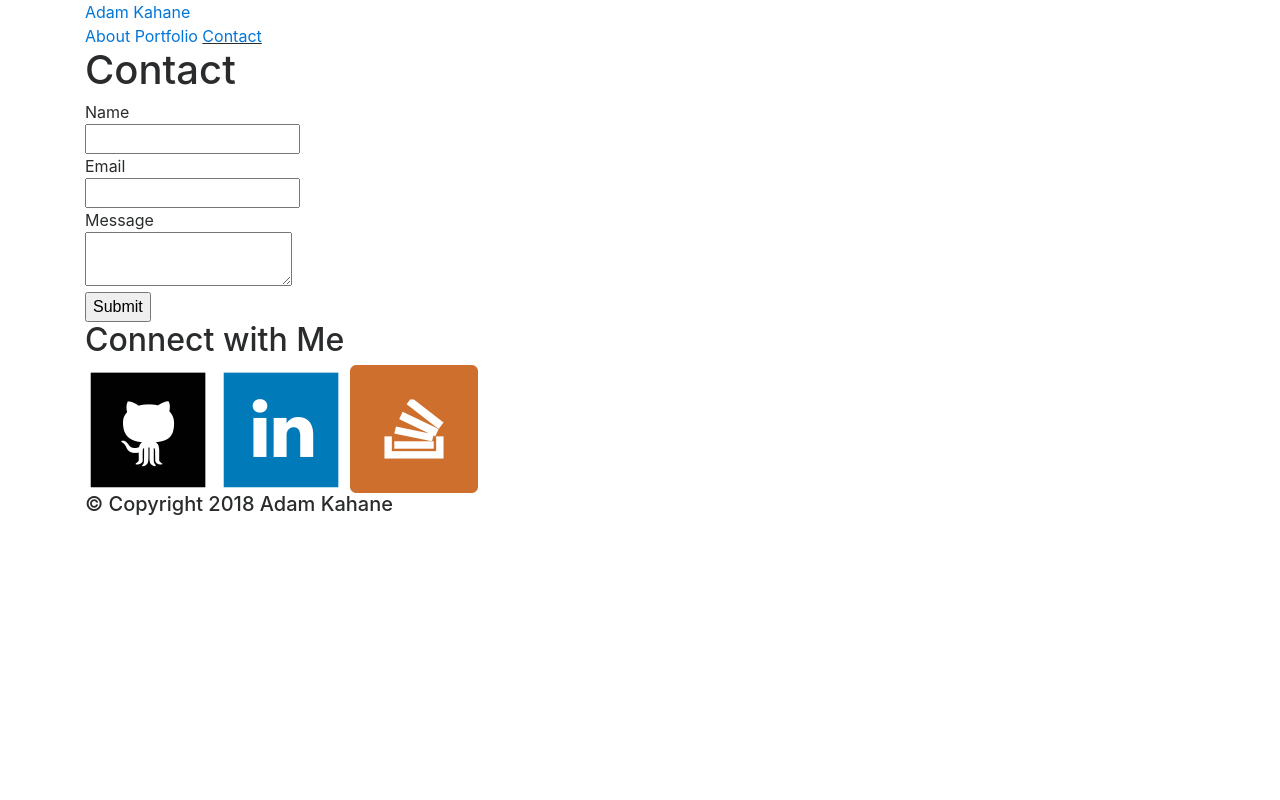
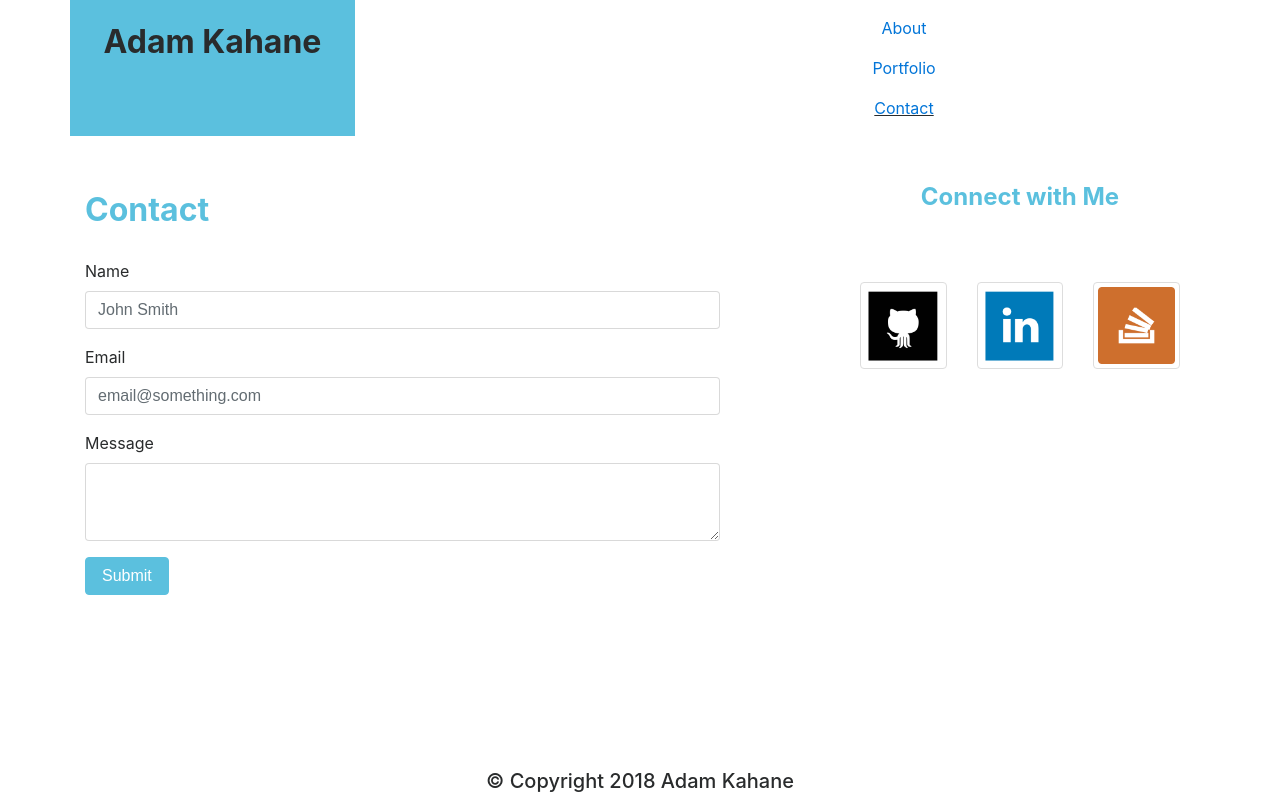
Before and after one commit to adkahane/Bootstrap-Portfolio, a plain HTML site: page contact.html in a window 1280 px wide. Drawn offline with nearby package versions, Linux system fonts and the light colour scheme.

Commit message:
bootstrap with no css

```diff
--- /dev/null
+++ b/assets/css/style.css
@@ -0,0 +1,4 @@
+.bg {
+	background-image: url("../images/tileable_wood_texture_@2X.png");
+	z-index: 99;
+}
--- a/contact.html
+++ b/contact.html
@@ -13,49 +13,75 @@
 </head>
 
 <body>
-
-	<header id="navhead">
-		<div class="container">
-			<a href="index.html" id="myname">Adam Kahane</a>
-			<nav>
-				<a href="index.html">About</a>
-				<a href="portfolio.html">Portfolio</a>
-				<u><a href="contact.html">Contact</a></u>
+	<div class="container px-0">
+		<div class="row mw-100 p-0 m-0">
+			<a href="index.html" class="col-xs-12 col-sm-12 col-md-12 col-lg-3 h2 text-center mb-0 py-4 text-light bg-info font-weight-bold">Adam Kahane</a>
+			<nav class="navbar col-xs-12 col-sm-12 col-md-12 col-lg-4 text-center ml-auto">
+				<a href="index.html" class="text-secondary col-xs-4 col-sm-4 col-md-4 col-lg-4 p-2">About</a>
+				<a href="portfolio.html" class="text-secondary col-xs-4 col-sm-4 col-md-4 col-lg-4 p-2">Portfolio</a>
+				<u class="col-xs-4 col-sm-4 col-md-4 col-lg-4 p-2"><a href="contact.html" class="text-secondary">Contact</a></u>
 			</nav>
 		</div>
-	</header>
+	</div>
 
-	<div id="full" class="container">
+	<div class="w-100 m-0 border border-secondary-1 mb-5">
+	</div>
 
-		<section class="main">
-				<h1>Contact</h1>
+	<div class="container">
+
+		<div class="row">
+
+			<section class="col-xs-12 col-sm-12 col-md-7 col-lg-7 mb-5 border border-secondary-1">
+				<div class="row mx-0 mb-3 border border-right-0 border-top-0 border-left-0 border-secondary-2">
+					<div class="col-sm-5 px-0 h2 text-info font-weight-bold">
+						<p class="my-2">Contact</p>
+					</div>
+				</div>
 
 				<form>
-  				Name<br>
-  				<input type="text" name="firstname"><br>
-  				Email<br>
-  				<input type="text" name="email"><br>
-  				Message<br>
-  				<textarea type="text" name="message"></textarea><br>
-  				<button>Submit</button>
+  					<div class="form-group">
+    					<label for="exampleFormControlInput1">Name</label>
+    					<input type="name" class="form-control" id="exampleFormControlInput1" placeholder="John Smith">
+ 					</div>
+					<div class="form-group">
+    					<label for="exampleFormControlInput1">Email</label>
+    					<input type="email" class="form-control" id="exampleFormControlInput1" placeholder="email@something.com">
+ 					</div>
+ 					<div class="form-group">
+    					<label for="exampleFormControlTextarea1">Message</label>
+    					<textarea class="form-control" id="exampleFormControlTextarea1" rows="3"></textarea>
+  					</div>
+  					<button type="submit" class="btn btn-info mb-2">Submit</button>
 				</form>
 
 			</section>
 
-		<aside>
-				<h2>Connect with Me</h2>
-				<a href="https://github.com/adkahane" target="_blank"><img src="assets/images/if_github_square_black_107109.png" class="connect" alt="GitHub" /></a>
-				<a href="https://www.linkedin.com/in/adam-kahane-70a291b0/" target="_blank"><img src="assets/images/if_linkedin_square_color_107091.png" class="connect" alt="LinkedIn" /></a>
-				<a href="https://stackoverflow.com/users/9185226/adam-kahane?tab=profile" target="_blank"><img src="assets/images/if_stackoverflow_273179.png" class="connectStack" alt="Stack Overflow"></a>
+			<div class="col-md-1 col-lg-1">
+			</div>
+
+			<aside class="col-xs-12 col-sm-12 col-md-4 col-lg-4 mb-auto border border-secondary-1">
+				<div class="row mx-0 mb-3 border border-right-0 border-top-0 border-left-0 border-secondary-1">
+					<p class="col-12 h4 text-info font-weight-bold text-center mx-auto">Connect with Me</p>
+				</div>
+				<div class="row mx-auto py-5">
+					<div class="col-xs-4 col-sm-4 col-md-4 col-lg-4">
+						<a href="https://github.com/adkahane" target="_blank"><img src="assets/images/if_github_square_black_107109.png" class="img-thumbnail" alt="GitHub" /></a>
+					</div>
+					<div class="col-xs-4 col-sm-4 col-md-4 col-lg-4">
+						<a href="https://www.linkedin.com/in/adam-kahane-70a291b0/" target="_blank"><img src="assets/images/if_linkedin_square_color_107091.png" class="img-thumbnail" alt="LinkedIn" /></a>
+					</div>
+					<div class="col-xs-4 col-sm-4 col-md-4 col-lg-4">
+						<a href="https://stackoverflow.com/users/9185226/adam-kahane?tab=profile" target="_blank"><img src="assets/images/if_stackoverflow_273179.png" class="img-thumbnail" alt="Stack Overflow"></a>
+					</div>
+				</div>
 			</aside>
 
 		</div>
+	</div>
 
-	<footer>
-		<div class="container">
+	<div class="fixed-bottom container mw-100 w-100 m-0 px-0 h5 text-center bg-dark text-light border border-bottom-0 border-left-0 border-right-0 border-info">
 		<h5>&copy; Copyright 2018 Adam Kahane</h5>
 	</div>
-	</footer>
 
 </body>
 
```
Also changed, not shown: index.html (+43 -27 lines), portfolio.html (+43 -22 lines). Lines whose indentation alone changed are shown as unchanged.
